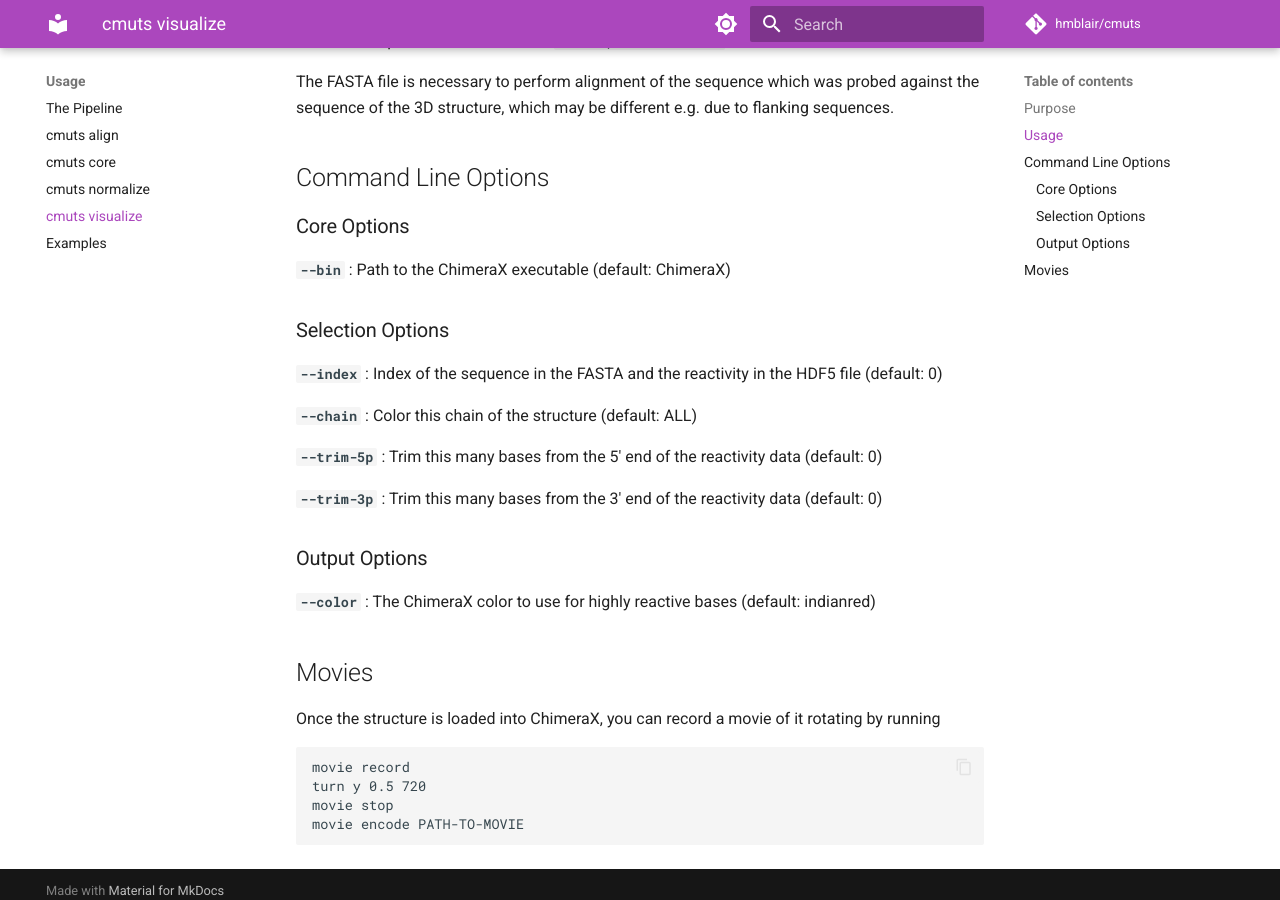
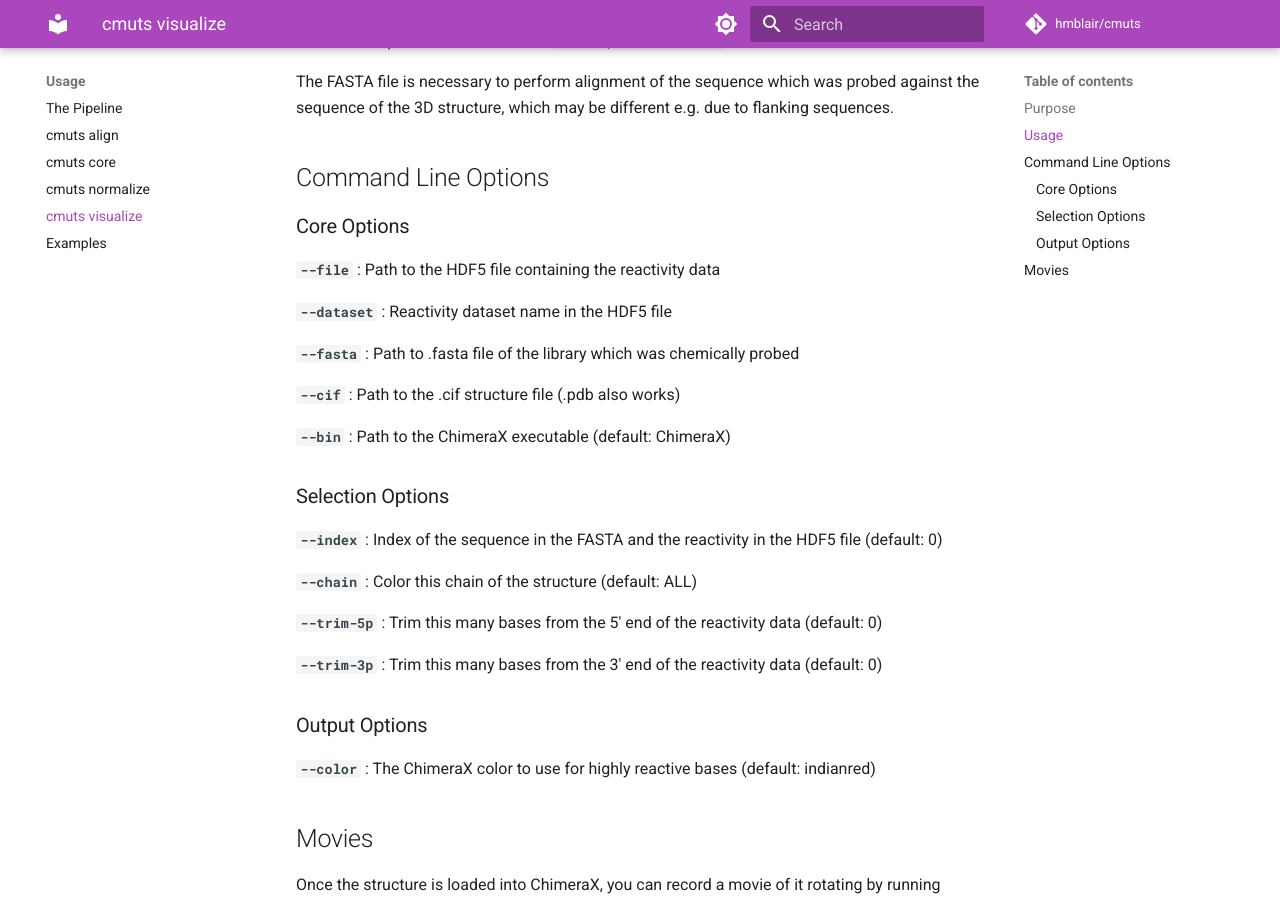
Before and after one commit to hmblair/cmuts, an MkDocs documentation site: the page built from docs/usage/cmuts-visualize.md, in a window 1280 px wide and 900 px high, scrolled down 567 px. Built offline with MkDocs 1.6.1 and Material for MkDocs 9.7.7, drawn with Linux system fonts in a browser that asks for light colours; comment, search, counter and statistics services are not loaded.

Commit message:
Better docs

```diff
--- a/docs/usage/cmuts-visualize.md
+++ b/docs/usage/cmuts-visualize.md
@@ -20,6 +20,14 @@ The FASTA file is necessary to perform alignment of the sequence which was probe
 ## Command Line Options
 
 ### Core Options
+
+**`--file`** : Path to the HDF5 file containing the reactivity data
+
+**`--dataset`** : Reactivity dataset name in the HDF5 file
+
+**`--fasta`** : Path to .fasta file of the library which was chemically probed
+
+**`--cif`** : Path to the .cif structure file (.pdb also works)
 
 **`--bin`** : Path to the ChimeraX executable (default: ChimeraX)
 
```
